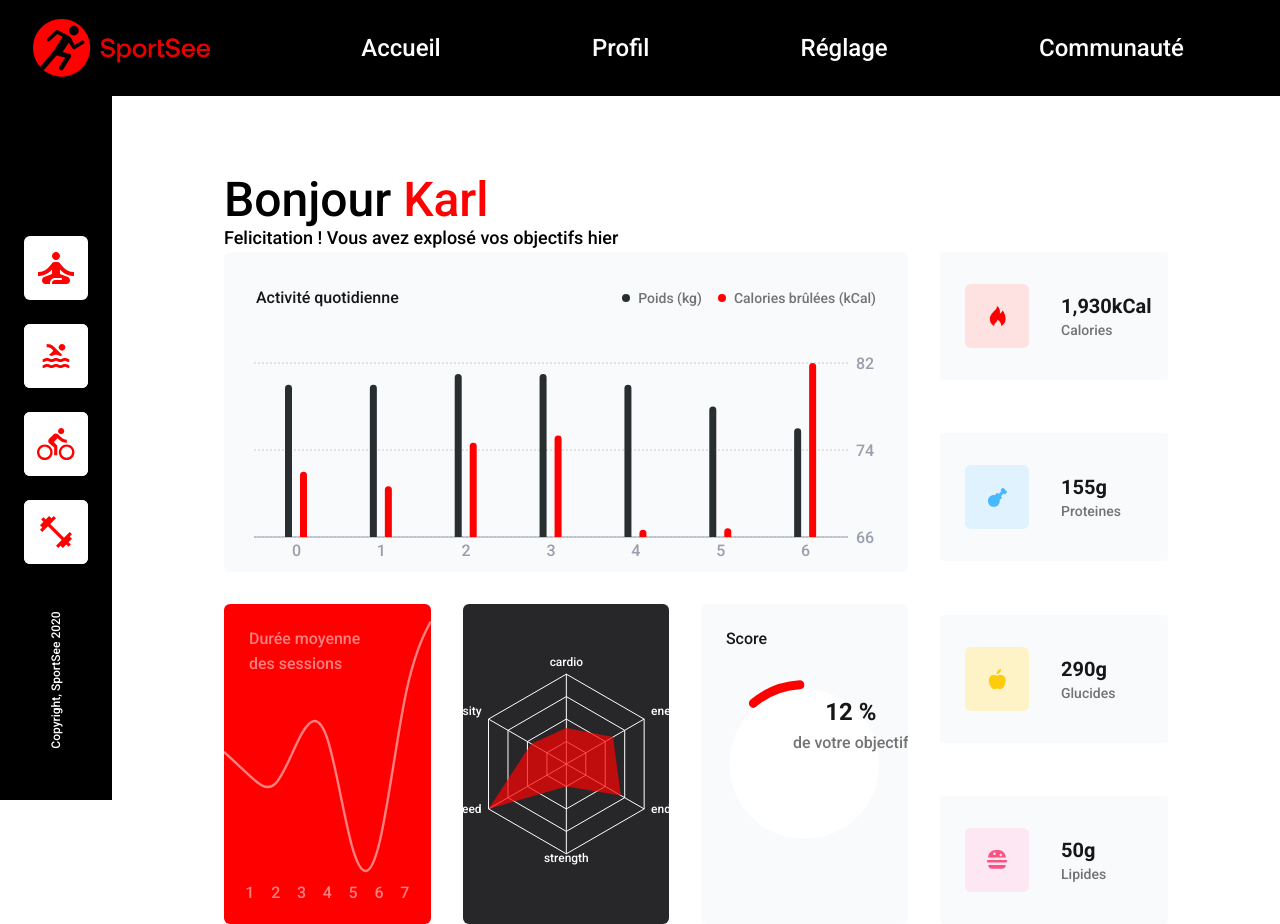
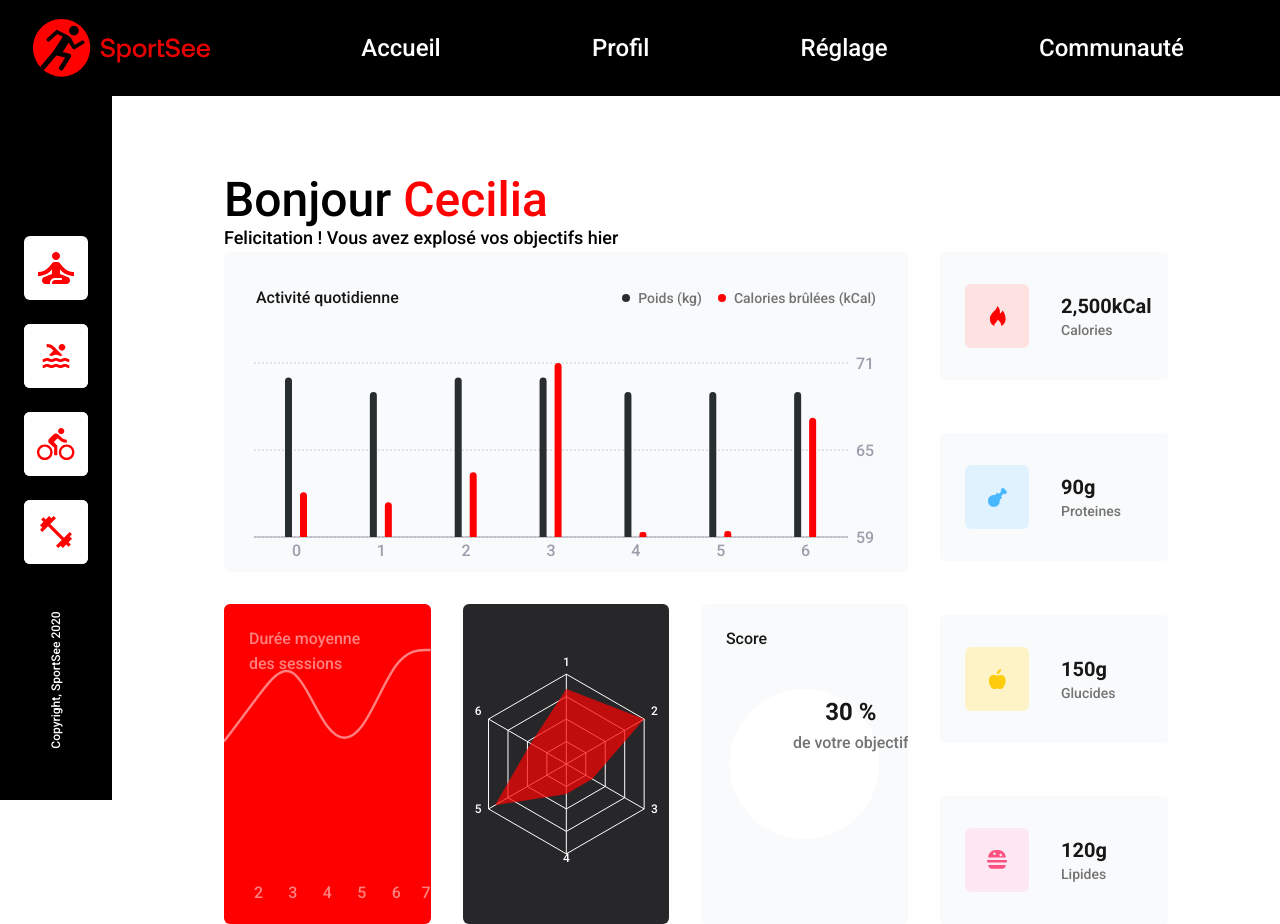
Before and after one commit to ChuckBDT/OC-12-SportSee, a React (Create React App) app: page / in a window 1280 px wide. Built offline with nearby package versions, Linux system fonts and the light colour scheme; no server answers.

Commit message:
useEffect, State added to Home, Charts updated

```diff
--- a/src/recharts/PerfRadar.js
+++ b/src/recharts/PerfRadar.js
@@ -7,22 +7,14 @@ import {
   ResponsiveContainer,
 } from "recharts";
 
-const dataM = [
-  { value: 80, kind: "cardio" },
-  { value: 120, kind: "energy" },
-  { value: 140, kind: "endurance" },
-  { value: 50, kind: "strength" },
-  { value: 200, kind: "speed" },
-  { value: 90, kind: "intensity" },
-];
-
 export default function PerfRadar({ data }) {
   return (
     <ResponsiveContainer>
       <RadarChart
         className="bg-zinc-800 rounded-md justify-self-center"
         outerRadius={90}
-        data={dataM}
+        // Todo: Fix data.data issue in Shape
+        data={data.data}
       >
         <PolarGrid stroke="#FFFFFF" />
         <PolarAngleAxis
--- a/src/recharts/ScoreRadial.js
+++ b/src/recharts/ScoreRadial.js
@@ -6,18 +6,12 @@ import {
   ResponsiveContainer,
 } from "recharts";
 
-const data = [
-  {
-    name: "value",
-    uv: 12,
-  },
-];
-
 const size = 300;
 
 // Todo: Adjust the size of the text position
 
-function ScoreRadial() {
+function ScoreRadial({ data }) {
+  console.log(data);
   return (
     <ResponsiveContainer>
       <RadialBarChart
@@ -39,7 +33,7 @@ function ScoreRadial() {
           axisLineType="circle"
           tick={false}
         />
-        <RadialBar fill="#FF0000" cornerRadius={5} dataKey="uv" />
+        <RadialBar fill="#FF0000" cornerRadius={5} dataKey="score" />
         <text
           x={size / 2}
           y={110}
@@ -49,7 +43,7 @@ function ScoreRadial() {
           dominantBaseline="middle"
           className="text-2xl font-bold"
         >
-          {data[0].uv} %
+          {data.score} %
         </text>
         <text
           x={size / 2}
--- a/src/recharts/SessionsLineChart.js
+++ b/src/recharts/SessionsLineChart.js
@@ -1,17 +1,5 @@
 import React from "react";
 import { LineChart, Line, XAxis, Tooltip, ResponsiveContainer } from "recharts";
-
-const data = [
-  { sessionLength: 37 },
-  { day: 1, sessionLength: 30 },
-  { day: 2, sessionLength: 23 },
-  { day: 3, sessionLength: 45 },
-  { day: 4, sessionLength: 50 },
-  { day: 5, sessionLength: 0 },
-  { day: 6, sessionLength: 0 },
-  { day: 7, sessionLength: 60 },
-  { sessionLength: 75 },
-];
 
 const CustomTooltip = ({ active, payload, label }) => {
   // Thanks to https://stackoverflow.com/a/72964329
@@ -31,7 +19,7 @@ const CustomTooltip = ({ active, payload, label }) => {
   return null;
 };
 
-function SessionsLineChart() {
+function SessionsLineChart({ data }) {
   return (
     <ResponsiveContainer>
       <LineChart
--- a/src/service/shape.js
+++ b/src/service/shape.js
@@ -3,7 +3,6 @@ import fetchUsersData from "./service";
 export default async function shapeData(id, mocked) {
   const data = await fetchUsersData(id, mocked);
 
-  console.log(data);
   const userName = data[0].data.userInfos.firstName;
   let scoreRadial = data[0].data.todayScore
     ? data[0].data.todayScore
@@ -14,23 +13,32 @@ export default async function shapeData(id, mocked) {
   const perfRadar = data[3].data;
 
   // Todo: lowercase on name then uppercase on first letter
-  console.log("Name : " + userName);
+  // console.log("Name : " + userName);
 
   // Transform day to only day's number
-  console.log(activityChart);
+  // console.log(activityChart);
 
   // Add fake first and fake last data to make line on edges
-  console.log(sessionsLineChart);
+  // console.log(sessionsLineChart);
 
   // Change names to french
-  console.log(perfRadar);
+  // console.log(perfRadar);
 
   // Changing score's scale
   scoreRadial = scoreRadial * 100;
-  console.log("Score : " + scoreRadial);
 
   // Changing key's names and adjusting calories count
-  console.log(sideStats);
+  // console.log(sideStats);
   //   Object.defineProperty(sideStats, "calorieCount", "calories");
   //   console.log(sideStats);
+
+  const treatedData = {
+    name: userName,
+    activityChart: activityChart,
+    sessionsLineChart: sessionsLineChart,
+    perfRadar: perfRadar,
+    scoreRadial: { score: scoreRadial },
+    sideStats: sideStats,
+  };
+  return treatedData;
 }
--- a/src/views/Home.js
+++ b/src/views/Home.js
@@ -1,4 +1,4 @@
-import React from "react";
+import React, { useEffect, useState } from "react";
 import ActivityChart from "../recharts/ActivityChart";
 import PerfRadar from "../recharts/PerfRadar";
 import SideStats from "../components/SideStats";
@@ -6,22 +6,23 @@ import ScoreRadial from "../recharts/ScoreRadial";
 import SessionsLineChart from "../recharts/SessionsLineChart";
 import shapeData from "../service/shape";
 
-import id from "../data/12-id.json";
-import activity from "../data/12-activity.json";
-import performance from "../data/12-performance.json";
+function Home() {
+  const [data, setData] = useState(null);
 
-const id12 = id.data.keyData;
-const name = id.data.userInfos.firstName;
-const activity12 = activity.data.sessions;
-const performance12 = performance;
+  useEffect(() => {
+    const getData = async () => {
+      const data = await shapeData(18, true);
+      console.log(data);
+      setData(data);
+    };
+    getData();
+  }, []);
 
-shapeData(18, false);
-
-function Home() {
+  if (data) {
     return (
       <div className="flex flex-col h-full justify-between pl-56 pt-44 pr-28 pb-16">
         <p className="font-medium text-5xl">
-        Bonjour <span className="text-[#FF0101]">{name}</span>
+          Bonjour <span className="text-[#FF0101]">{data.name}</span>
         </p>
         <p className="font-normal text-lg">
           Felicitation ! Vous avez explosé vos objectifs hier
@@ -29,15 +30,18 @@ function Home() {
         {/* Todo: Fix the proportions */}
         <div className="w-full flex gap-x-8 ">
           <div className="grid-container gap-y-8 gap-x-8 w-3/4 grid grid-cols-3 grid-rows-2 items-end">
-          <ActivityChart data={activity12} />
-          <SessionsLineChart />
-          <PerfRadar data={performance12} />
-          <ScoreRadial />
+            <ActivityChart data={data.activityChart} />
+            <SessionsLineChart data={data.sessionsLineChart} />
+            <PerfRadar data={data.perfRadar} />
+            <ScoreRadial data={data.scoreRadial} />
           </div>
-        <SideStats data={id12} />
+          <SideStats data={data.sideStats} />
         </div>
       </div>
     );
+  } else {
+    return null;
+  }
 }
 
 export default Home;
```
Lines whose indentation alone changed are shown as unchanged.
